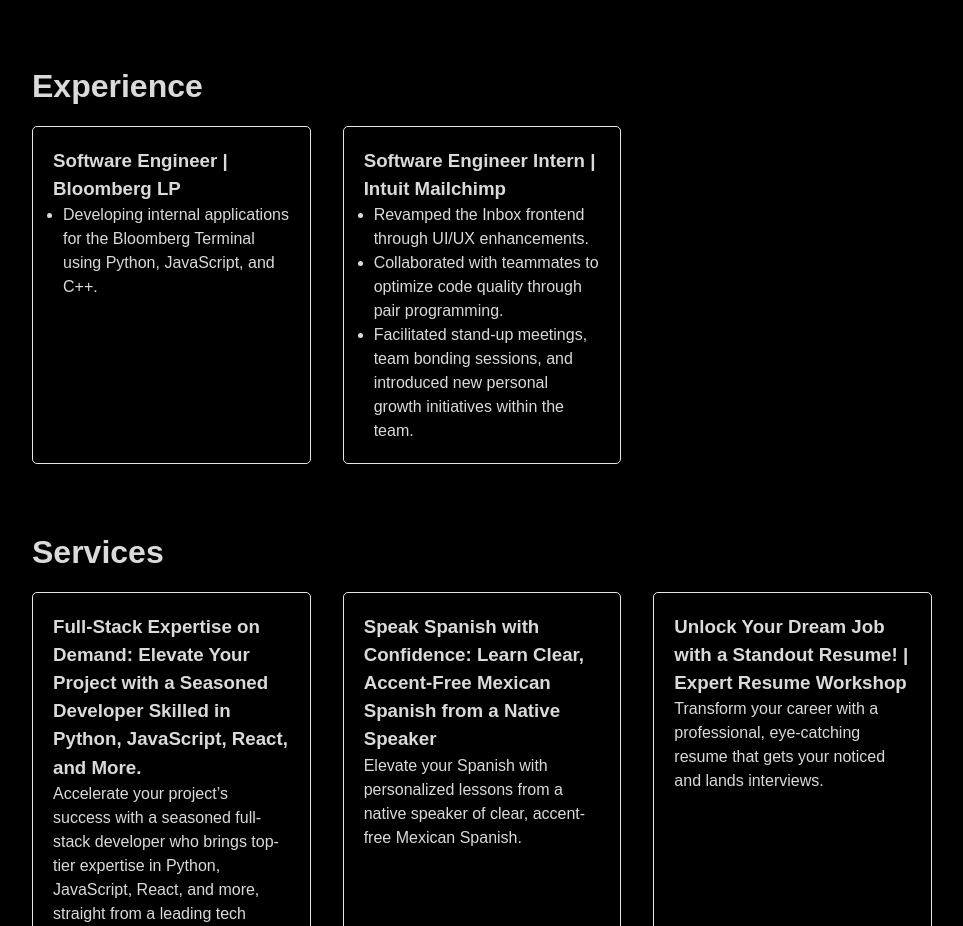
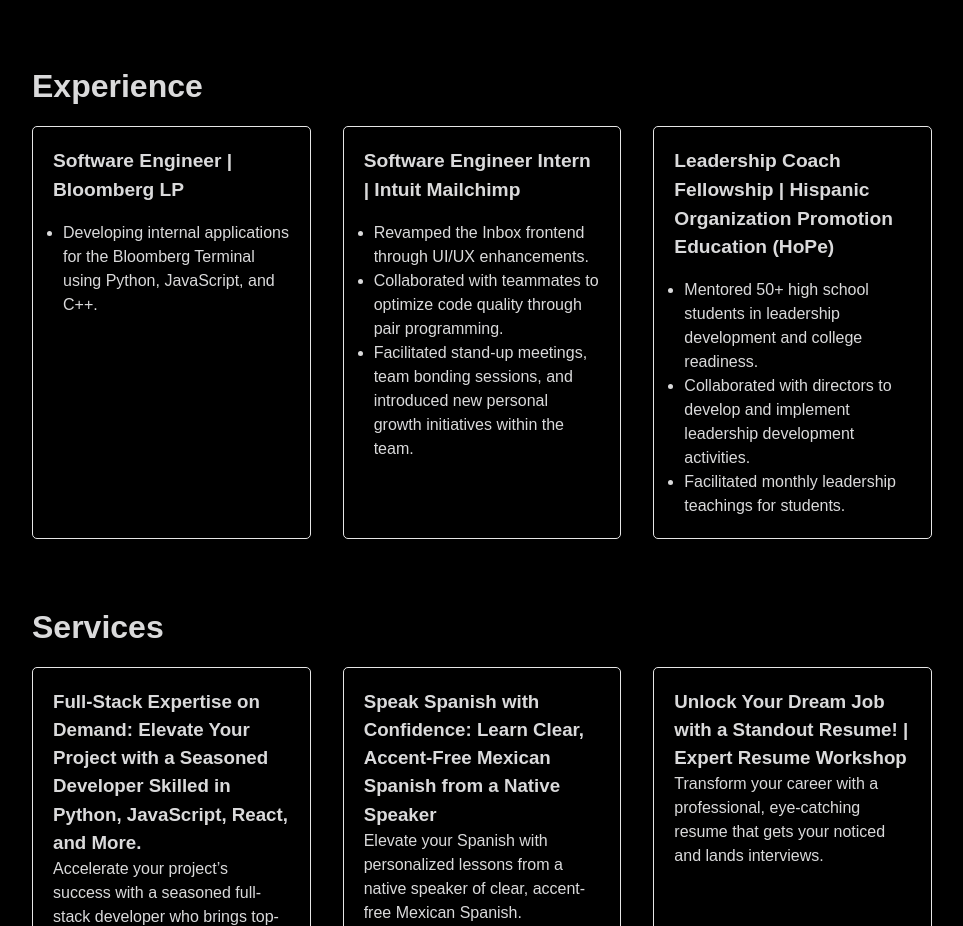
Before and after one commit to ivantlaseca/ivantlaseca.github.io, a Next.js app: page / in a window 1280 px wide. Shown: the part 1669-2595 px from the top of the page, without its empty margins (158-1121 px from the left). Built offline with nearby package versions, Linux system fonts and the light colour scheme.

Commit message:
Add experience. Fix sizing of experience title.

```diff
--- a/src/app/components/Experience.jsx
+++ b/src/app/components/Experience.jsx
@@ -9,18 +9,17 @@
             <div className="experience-grid">
                 {experienceData && experienceData.map((experience) => (
                     <a className="experience-card" key={experience.id}>
-                        <h3>{experience.title}</h3>
-                        <ul>
+                        <h3 className="experience-title">{experience.title}</h3>
+                        <ul className="experience-description">
                             {Object.keys(experience.description).map((key) => (
                                 <li key={key}>{experience.description[key]}</li>
                             ))}
                         </ul>
                     </a>
-                ))
-                }
+                ))}
             </div>
         </div>
-    )
+    );
 }
 
 export default Experience;
--- a/src/app/components/data.jsx
+++ b/src/app/components/data.jsx
@@ -17,6 +17,16 @@
             p1: 'Revamped the Inbox frontend through UI/UX enhancements.',
             p2: 'Collaborated with teammates to optimize code quality through pair programming.',
             p3: 'Facilitated stand-up meetings, team bonding sessions, and introduced new personal growth initiatives within the team.',
+        }
+    },
+    {
+        id: 3,
+        title: 'Leadership Coach Fellowship | Hispanic Organization Promotion Education (HoPe)',
+        description:
+        {
+            p1: 'Mentored 50+ high school students in leadership development and college readiness.',
+            p2: 'Collaborated with directors to develop and implement leadership development activities.',
+            p3: 'Facilitated monthly leadership teachings for students.',
         }
     }
 ];
--- a/src/app/globals.css
+++ b/src/app/globals.css
@@ -287,6 +287,12 @@
   padding: 2rem 0;
 }
 
+.experience-title {
+  font-size: 1.2rem;
+  font-weight: 600;
+  margin-bottom: 1rem;
+}
+
 .experience-container h2 {
   font-size: 2rem;
   font-weight: 600;
```
